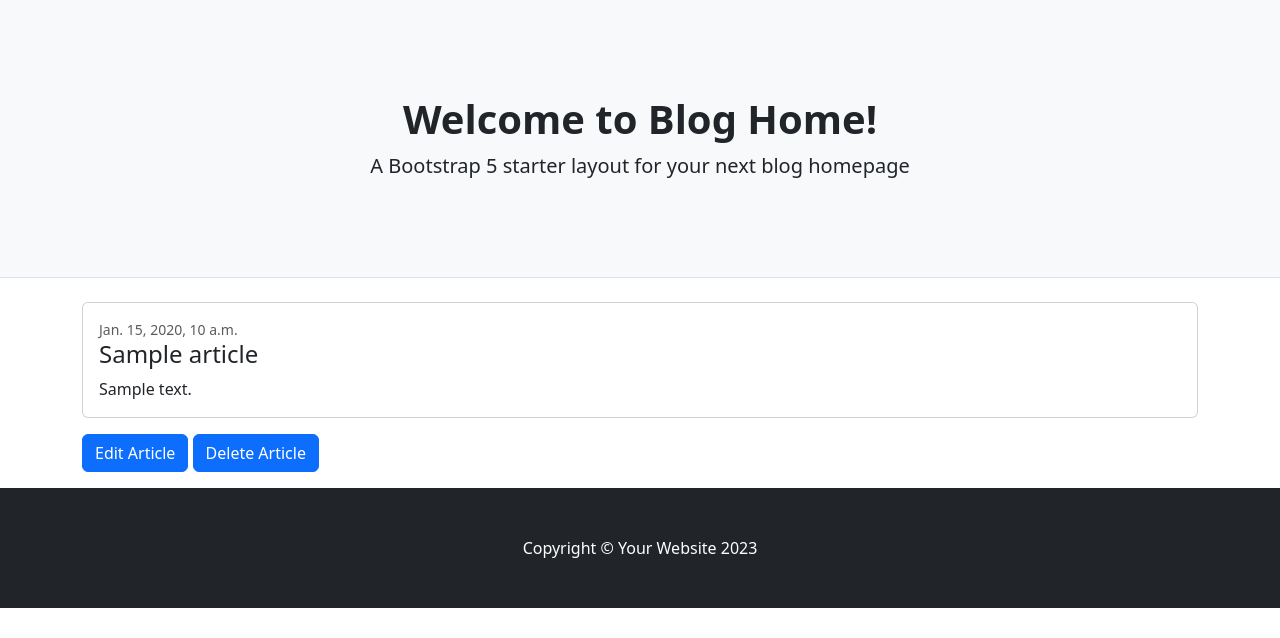
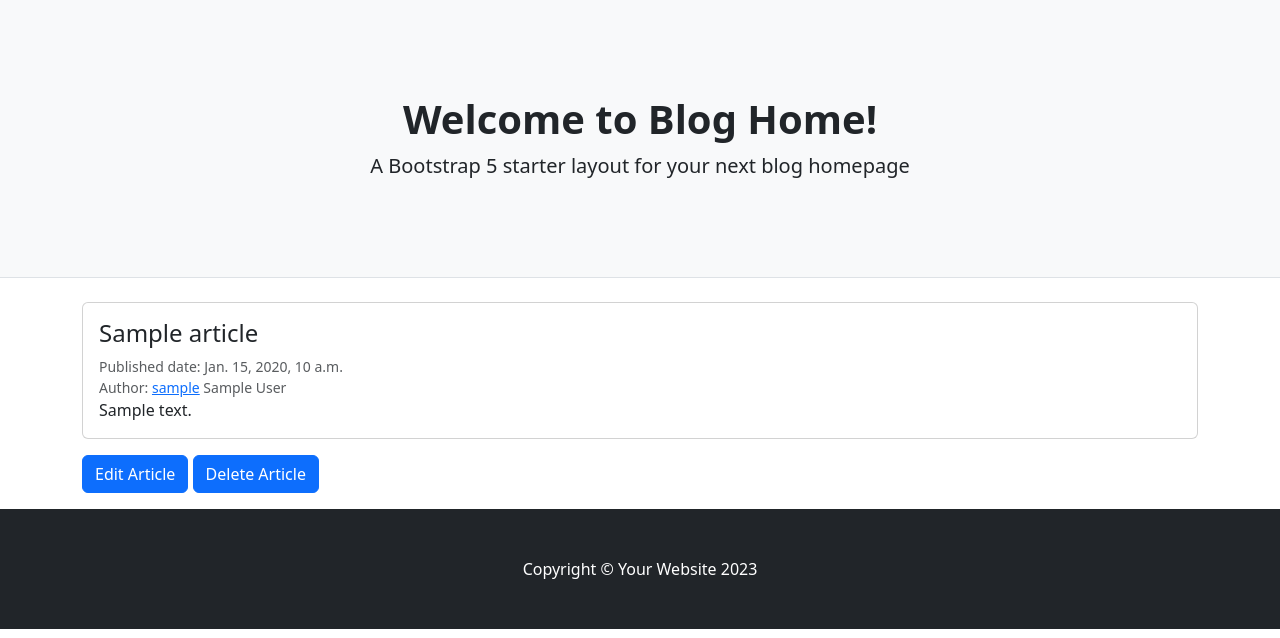
Before and after one commit to mabrasheva/Django_Blogging_App, a Django app: page /article/1/ in a window 1280 px wide. Shown: the part 57-695 px from the top of the page. Run offline with Django 5.2, Linux system fonts and the light colour scheme; tables that the repository leaves empty hold one stand-in row (values such as "Sample post").

Commit message:
Added in article details info for the author and link to the author profile.

```diff
--- a/templates/article/article_details.html
+++ b/templates/article/article_details.html
@@ -4,8 +4,11 @@
 
         <div class="card">
             <div class="card-body">
-                <div class="small text-muted">{{ article.created_on }}</div>
                 <h2 class="card-title h4">{{ article.title }}</h2>
+                <div class="small text-muted">Published date: {{ article.created_on }}</div>
+                <div class="small text-muted">Author:
+                    <a href="{% url 'user_details' pk=article.user.pk %}">{{ article.user.username }}</a>
+                    {{ article.user.full_name }}</div>
                 <p class="card-text">{{ article.text }}</p>
             </div>
         </div>
```
